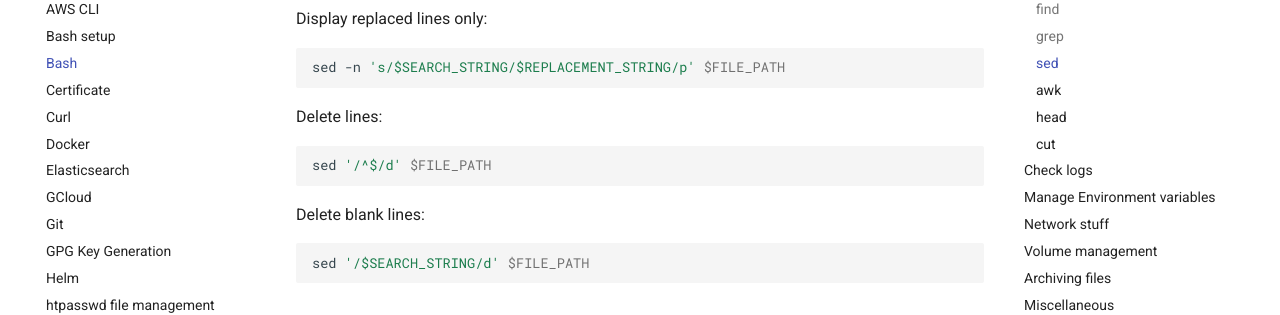
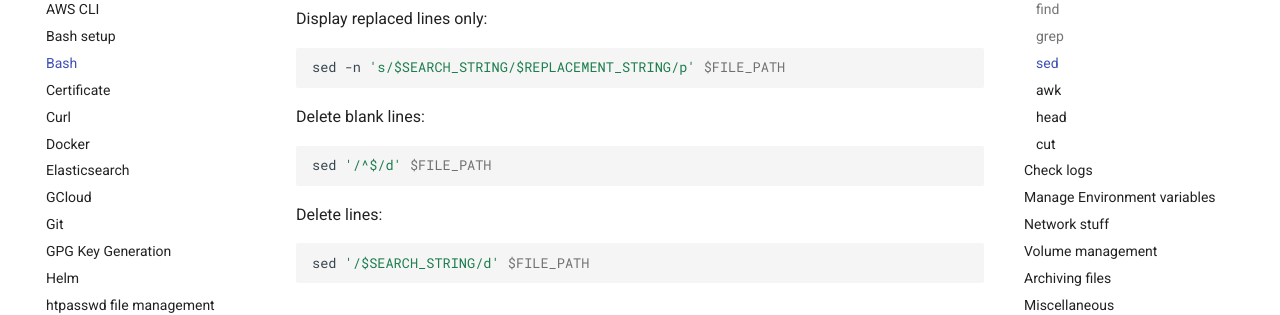
Before and after one commit to woernfl/cheatsheets, an MkDocs documentation site: the page built from docs/bash.md, in a window 1280 px wide and 900 px high, scrolled down 2483 px. Shown: the part 153-468 px from the top of the window. Built offline with MkDocs 1.6.1 and Material for MkDocs 9.7.7, drawn with Linux system fonts in a browser that asks for light colours; comment, search, counter and statistics services are not loaded.

````diff
--- a/docs/bash.md
+++ b/docs/bash.md
@@ -149,13 +149,13 @@ Display replaced lines only:
 sed -n 's/$SEARCH_STRING/$REPLACEMENT_STRING/p' $FILE_PATH
 ```
 
-Delete lines:
+Delete blank lines:
 
 ```bash
 sed '/^$/d' $FILE_PATH
 ```
 
-Delete blank lines:
+Delete lines:
 
 ```bash
 sed '/$SEARCH_STRING/d' $FILE_PATH
````
